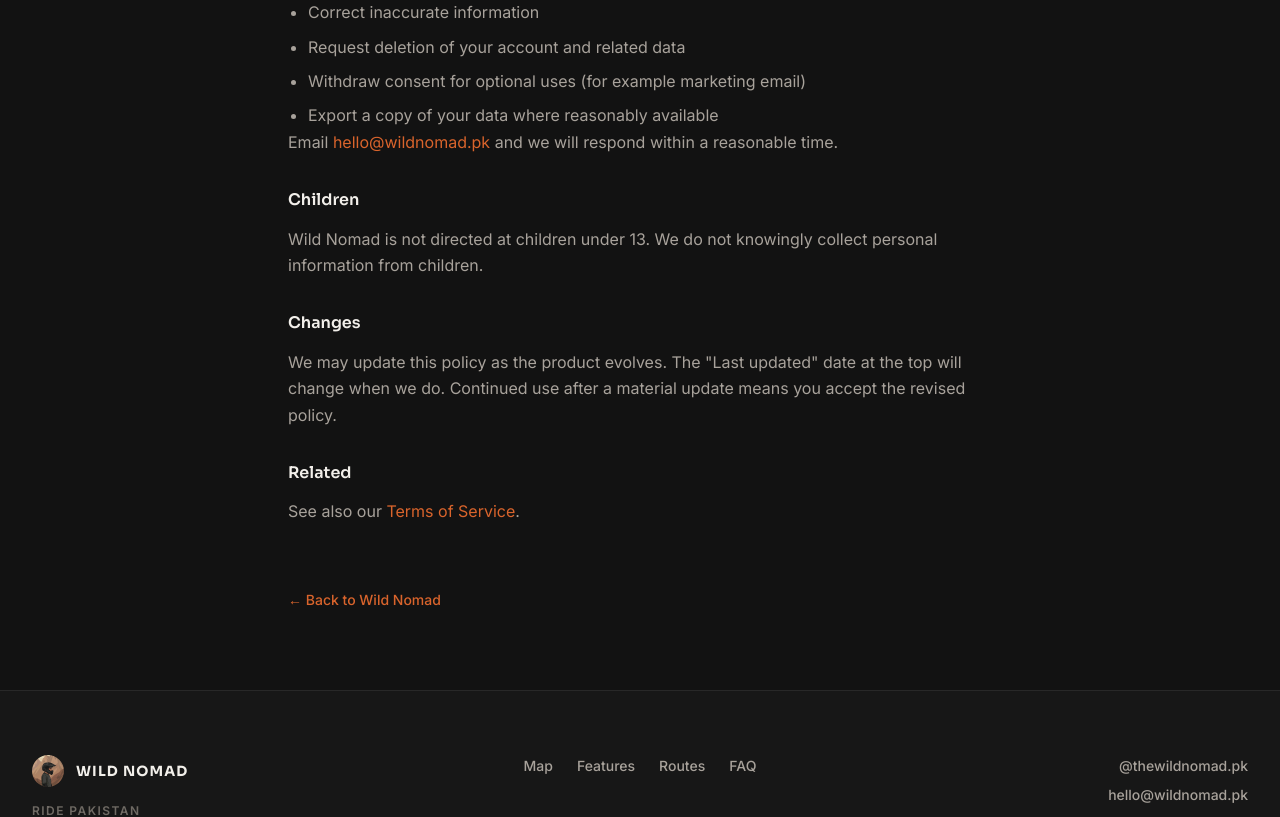
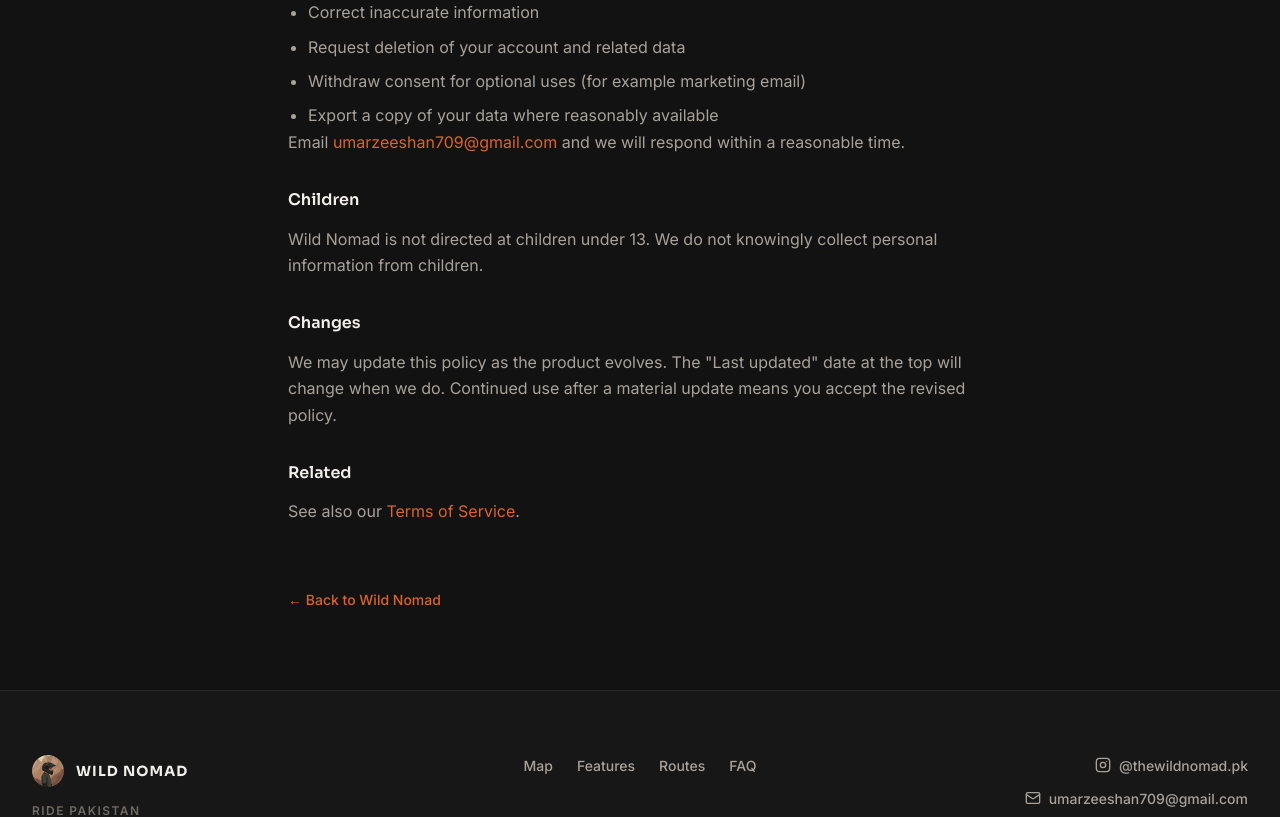
Before and after one commit to umer2k200/wildnomad, a Next.js app: page /privacy in a window 1280 px wide. Shown: the part 1980-2797 px from the top of the page. Built offline with nearby package versions, Linux system fonts and the light colour scheme.

Commit message:
added mine pic

```diff
--- a/app/layout.tsx
+++ b/app/layout.tsx
@@ -29,7 +29,7 @@
   "Pakistan's rider-verified map for mountain roads. Get early access — free for the first 1,000 riders after launch.";
 
 export const metadata: Metadata = {
-  metadataBase: new URL('https://wildnomad.pk'),
+  metadataBase: new URL(SITE.url),
   title: {
     default: 'Wild Nomad — Ride Pakistan',
     template: '%s · Wild Nomad',
@@ -45,7 +45,7 @@
     'Babusar',
     'offline maps Pakistan',
   ],
-  authors: [{ name: SITE.name, url: 'https://wildnomad.pk' }],
+  authors: [{ name: SITE.name, url: SITE.url }],
   creator: SITE.name,
   alternates: {
     canonical: '/',
@@ -53,7 +53,7 @@
   openGraph: {
     type: 'website',
     locale: 'en_PK',
-    url: 'https://wildnomad.pk',
+    url: SITE.url,
     siteName: SITE.name,
     title: 'Wild Nomad — Ride Pakistan',
     description,
--- a/app/robots.ts
+++ b/app/robots.ts
@@ -1,3 +1,4 @@
+import { SITE } from '@/lib/config';
 import type { MetadataRoute } from 'next';
 
 export default function robots(): MetadataRoute.Robots {
@@ -6,6 +7,6 @@
       userAgent: '*',
       allow: '/',
     },
-    sitemap: 'https://wildnomad.pk/sitemap.xml',
+    sitemap: `${SITE.url}/sitemap.xml`,
   };
 }
--- a/app/sitemap.ts
+++ b/app/sitemap.ts
@@ -1,7 +1,8 @@
+import { SITE } from '@/lib/config';
 import type { MetadataRoute } from 'next';
 
 export default function sitemap(): MetadataRoute.Sitemap {
-  const base = 'https://wildnomad.pk';
+  const base = SITE.url;
   const now = new Date();
 
   return [
--- a/components/SoftwareApplicationJsonLd.tsx
+++ b/components/SoftwareApplicationJsonLd.tsx
@@ -13,8 +13,8 @@
       price: '0',
       priceCurrency: 'PKR',
     },
-    url: 'https://wildnomad.pk',
-    image: 'https://wildnomad.pk/icon.png',
+    url: SITE.url,
+    image: `${SITE.url}/icon.png`,
     author: {
       '@type': 'Organization',
       name: SITE.name,
--- a/components/sections/Footer.tsx
+++ b/components/sections/Footer.tsx
@@ -1,6 +1,26 @@
 import { NAV_LINKS, SITE } from '@/lib/config';
+import { Mail } from 'lucide-react';
 import Image from 'next/image';
 import Link from 'next/link';
+
+function InstagramIcon({ className }: { className?: string }) {
+  return (
+    <svg
+      className={className}
+      viewBox="0 0 24 24"
+      fill="none"
+      stroke="currentColor"
+      strokeWidth="2"
+      strokeLinecap="round"
+      strokeLinejoin="round"
+      aria-hidden
+    >
+      <rect x="2" y="2" width="20" height="20" rx="5" />
+      <circle cx="12" cy="12" r="4" />
+      <circle cx="17.5" cy="6.5" r="1" fill="currentColor" stroke="none" />
+    </svg>
+  );
+}
 
 export function Footer() {
   return (
@@ -50,20 +70,22 @@
             ))}
           </div>
 
-          <div className="flex flex-col items-center text-center space-y-2 md:items-end md:text-right">
+          <div className="flex flex-col items-center gap-3 text-center md:items-end md:text-right">
             <a
               href={SITE.instagramUrl}
               target="_blank"
               rel="noopener noreferrer"
-              className="block type-small text-text-secondary hover:text-primary transition-colors duration-fast"
+              className="inline-flex items-center gap-2 type-small text-text-secondary hover:text-primary transition-colors duration-fast"
             >
-              {SITE.instagram}
+              <InstagramIcon className="size-4 shrink-0" />
+              <span>{SITE.instagram}</span>
             </a>
             <a
               href={`mailto:${SITE.contactEmail}`}
-              className="block type-small text-text-secondary hover:text-primary transition-colors duration-fast"
+              className="inline-flex items-center gap-2 type-small text-text-secondary hover:text-primary transition-colors duration-fast"
             >
-              {SITE.contactEmail}
+              <Mail className="size-4 shrink-0" aria-hidden />
+              <span>{SITE.contactEmail}</span>
             </a>
           </div>
         </div>
--- a/components/sections/FoundingRiders.tsx
+++ b/components/sections/FoundingRiders.tsx
@@ -2,7 +2,6 @@
 
 import { Button } from '@/components/ui/Button';
 import { Reveal } from '@/components/ui/Reveal';
-import { SectionHeading } from '@/components/ui/SectionHeading';
 import { CTA_LABEL, LAUNCH_STATE, PLAY_STORE_URL, SITE } from '@/lib/config';
 import Image from 'next/image';
 
@@ -11,42 +10,49 @@
     <section
       id="after-launch"
       aria-labelledby="founding-heading"
-      className="relative section-pad overflow-hidden scroll-mt-20"
+      className="relative flex scroll-mt-20 items-center overflow-hidden min-h-[36rem] sm:min-h-[42rem] lg:min-h-[min(100svh,56.25vw)]"
     >
       <div className="absolute inset-0 -z-10">
         <Image
-          src="/images/hero-ride.jpg"
+          src="/images/mine.png"
           alt=""
           fill
-          className="object-cover"
+          className="object-cover object-center"
           sizes="100vw"
+          priority={false}
         />
-        <div className="absolute inset-0 bg-[rgba(18,18,18,0.86)]" />
         <div
-          className="absolute left-1/2 top-1/2 h-[560px] w-[560px] -translate-x-1/2 -translate-y-1/2 rounded-full"
+          className="absolute inset-0"
           style={{
             background:
-              'radial-gradient(circle, rgba(217,100,44,0.22) 0%, transparent 68%)',
+              'linear-gradient(90deg, rgba(18,18,18,0.88) 0%, rgba(18,18,18,0.7) 36%, rgba(18,18,18,0.22) 66%, rgba(18,18,18,0.12) 100%)',
           }}
-          aria-hidden
+        />
+        <div
+          className="absolute inset-0 sm:hidden"
+          style={{
+            background:
+              'linear-gradient(180deg, rgba(18,18,18,0.82) 0%, rgba(18,18,18,0.62) 48%, rgba(18,18,18,0.38) 100%)',
+          }}
         />
       </div>
 
-      <div className="mx-auto max-w-3xl px-5 lg:px-8 text-center">
-        <SectionHeading
-          align="center"
-          eyebrow="After launch"
-          title={
-            <span id="founding-heading">
+      <div className="relative mx-auto w-full max-w-7xl px-5 py-16 lg:px-8 lg:py-24">
+        <div className="max-w-xl text-center sm:text-left">
+          <p className="type-eyebrow text-primary mb-4">After launch</p>
+          <h2 id="founding-heading" className="type-h2 text-balance">
             Free for the first {SITE.earlyRiderCap.toLocaleString('en-PK')}{' '}
             riders.
-            </span>
-          }
-          lead={`When Wild Nomad hits Android in ${SITE.launchWindow}, the first ${SITE.earlyRiderCap.toLocaleString('en-PK')} riders get it free. Leave your email above and you'll hear the day it's live.`}
-        />
+          </h2>
+          <p className="type-lead text-text-secondary mt-5 max-w-prose-narrow mx-auto sm:mx-0">
+            I built this on these roads — not from a desk. When Wild Nomad hits
+            Android in {SITE.launchWindow}, the first{' '}
+            {SITE.earlyRiderCap.toLocaleString('en-PK')} riders get it free.
+            Leave your email above and you&apos;ll hear the day it&apos;s live.
+          </p>
 
           {LAUNCH_STATE === 'live' ? (
-          <Reveal className="mx-auto max-w-md">
+            <Reveal className="mt-8">
               <Button
                 size="lg"
                 onClick={() => {
@@ -59,7 +65,7 @@
               </Button>
             </Reveal>
           ) : (
-          <Reveal>
+            <Reveal className="mt-8">
               <Button
                 size="lg"
                 onClick={() => {
@@ -76,6 +82,7 @@
             </Reveal>
           )}
         </div>
+      </div>
     </section>
   );
 }
--- a/components/sections/Nav.tsx
+++ b/components/sections/Nav.tsx
@@ -134,7 +134,15 @@
               >
                 {CTA_LABEL}
               </Button>
-              <p className="mt-4 type-mono text-text-muted text-center">
+              <a
+                href={SITE.instagramUrl}
+                target="_blank"
+                rel="noopener noreferrer"
+                className="mt-4 block text-center type-small text-text-secondary hover:text-primary"
+              >
+                Instagram {SITE.instagram}
+              </a>
+              <p className="mt-2 type-mono text-text-muted text-center">
                 {SITE.tagline}
               </p>
             </div>
--- a/lib/config.ts
+++ b/lib/config.ts
@@ -6,8 +6,9 @@
   tagline: 'Ride Pakistan',
   positioning: "Pakistan's rider-verified map and trip planner.",
   launchWindow: 'Summer 2026',
-  domain: '', // TODO: set when domain is ready
-  contactEmail: 'hello@wildnomad.pk', // TODO: confirm
+  url: 'https://wildnomad.vercel.app',
+  domain: 'wildnomad.vercel.app',
+  contactEmail: 'umarzeeshan709@gmail.com',
   instagram: '@thewildnomad.pk',
   instagramUrl: 'https://instagram.com/thewildnomad.pk',
   earlyRiderCap: 1000,
```
Also changed, not shown: 1 other file (tests, documents, lock files or other folders). Lines whose indentation alone changed are shown as unchanged.
